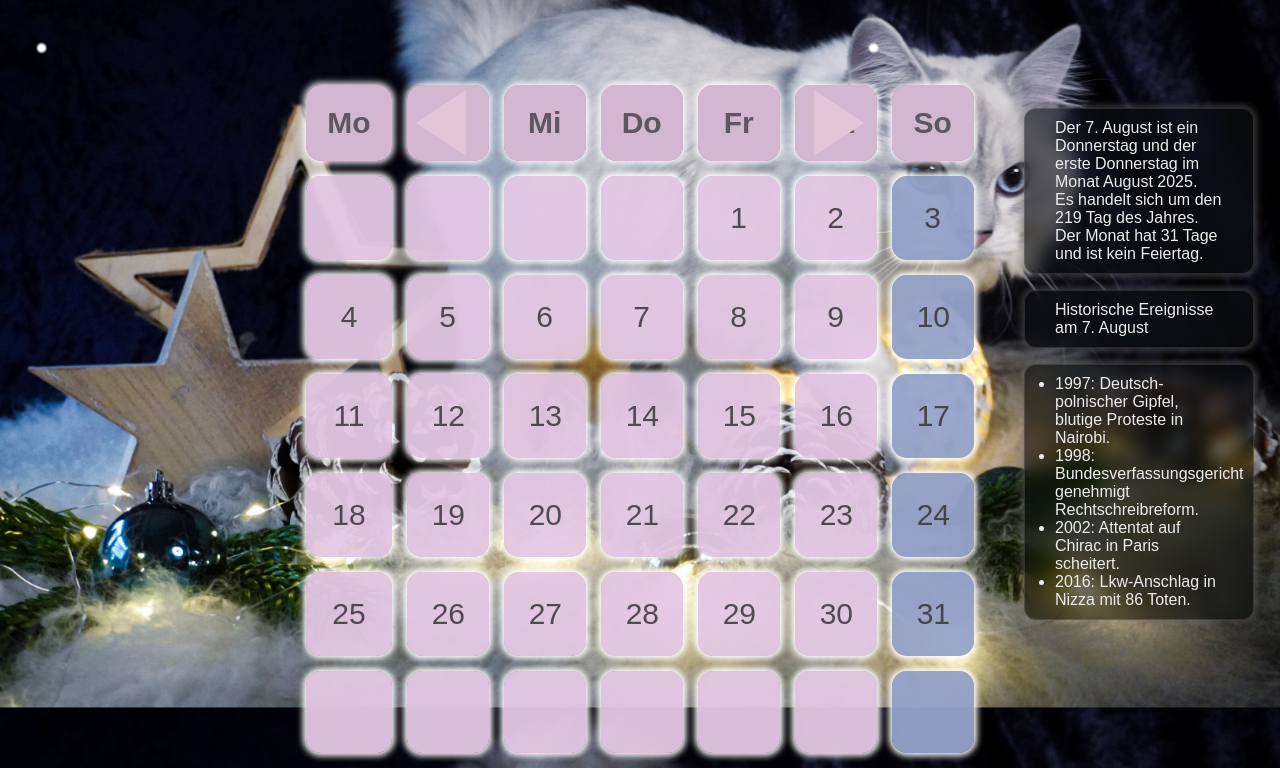
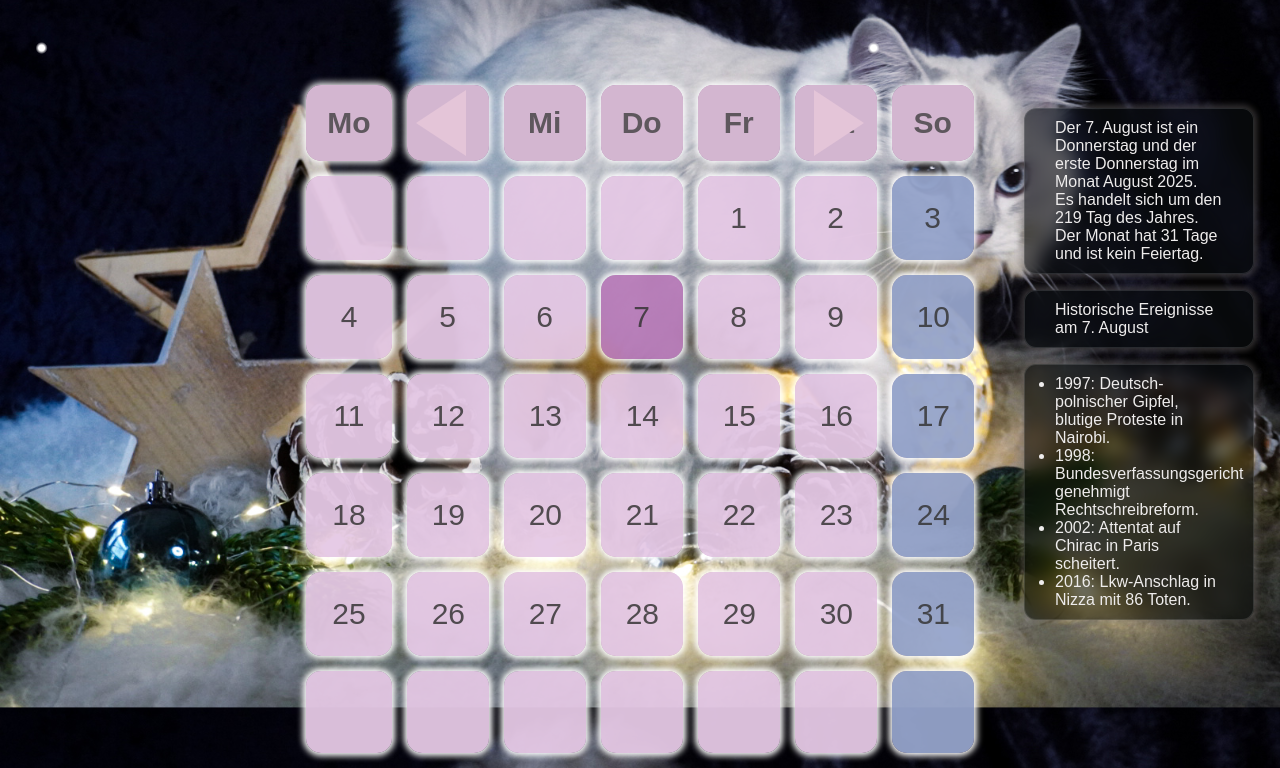
Before and after one commit to MelissaHartung/kalender_html, a plain HTML site: page index.html in a window 1280 px wide. Shown: the part 148-916 px from the top of the page. Drawn offline with Linux system fonts and the light colour scheme; a web font is replaced by a local one.

Commit message:
put highlight for today in js and css

```diff
--- a/Kalender.js
+++ b/Kalender.js
@@ -20,10 +20,15 @@
 //     tablebody.appendChild(tablerow);
 //   }
 // }
-generateCalendar(Year, Month);
 
 let Jahr = new Date().getFullYear();
 let Monat = new Date().getMonth();
+const heute = new Date();
+const heuteJahr = heute.getFullYear();
+const heuteMonat = heute.getMonth();
+const heuteTag = heute.getDate();
+
+generateCalendar(Year, Month);
 
 function generateCalendar(year, month) {
   const firstDay = new Date(year, month, 1);
@@ -47,6 +52,14 @@ function generateCalendar(year, month) {
         tablecell.innerText = "";
       } else {
         tablecell.innerText = currentDate;
+
+        if (
+          year === heuteJahr &&
+          month === heuteMonat &&
+          currentDate === heuteTag
+        ) {
+          tablecell.classList.add("today");
+        }
       }
 
       tablerow.appendChild(tablecell);
@@ -67,8 +80,6 @@ function changeMonth(delta) {
   }
   generateCalendar(Jahr, Monat);
 }
-
-// let heute = generateCalendar(Jahr, Monat);
 
 // function generateCalender(year, month) {
 //   const firstday = new Date(year, month, 1);
--- a/style.css
+++ b/style.css
@@ -7,10 +7,6 @@ Invisibility Effect for days that are not in the month */
   visibility: hidden;
 }
 /*
-Highlight Effect for today */
-.today {
-  border: 1px solid red;
-}
 
 /*
 Classes for static use: */
@@ -259,7 +255,7 @@ Snow Effects */
 }
 
 /*
-    Title config for Font */
+Title config for Font */
 
 .headline {
   backdrop-filter: blur(6px) saturate(153%);
@@ -282,7 +278,7 @@ Snow Effects */
 }
 
 /*
-    Title config for Animation */
+Title config for Animation */
 
 @keyframes run {
   0% {
@@ -327,7 +323,7 @@ Snow Effects */
 }
 
 /*
-    sour-gummy Effect for Font */
+sour-gummy Effect for Font */
 .sour-gummy-uniquifier {
   font-family: "Sour Gummy", sans-serif;
   font-optical-sizing: auto;
@@ -364,9 +360,6 @@ Snow Effects */
   box-shadow: 0 4px 10px rgba(0, 0, 0, 0.767);
 }
 
-.heute {
-  background-color: #ffcc00;
-  font-weight: bold;
-  border-radius: 4px;
-  text-align: center;
+.today {
+  background-color: #ceaace81 !important;
 }
```
